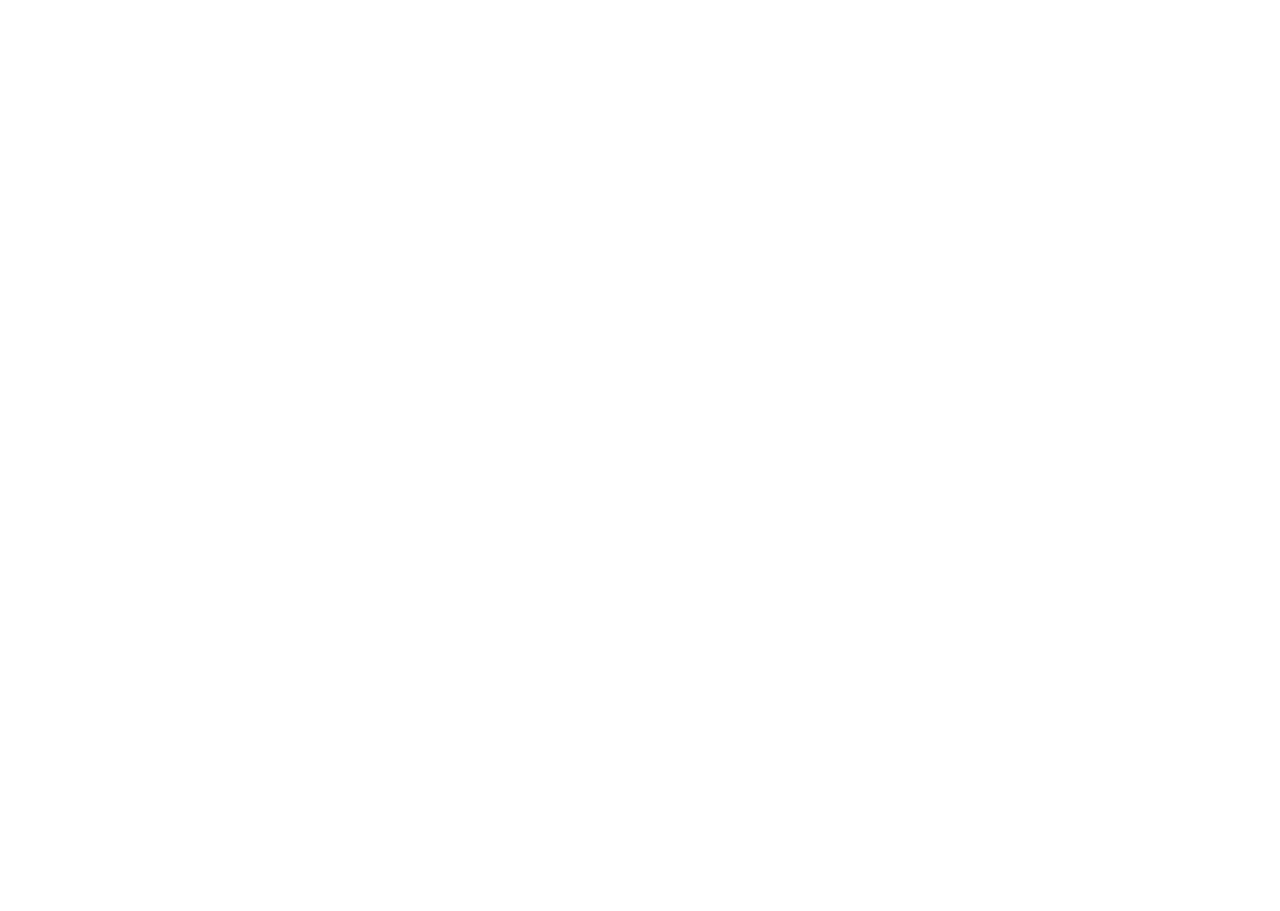
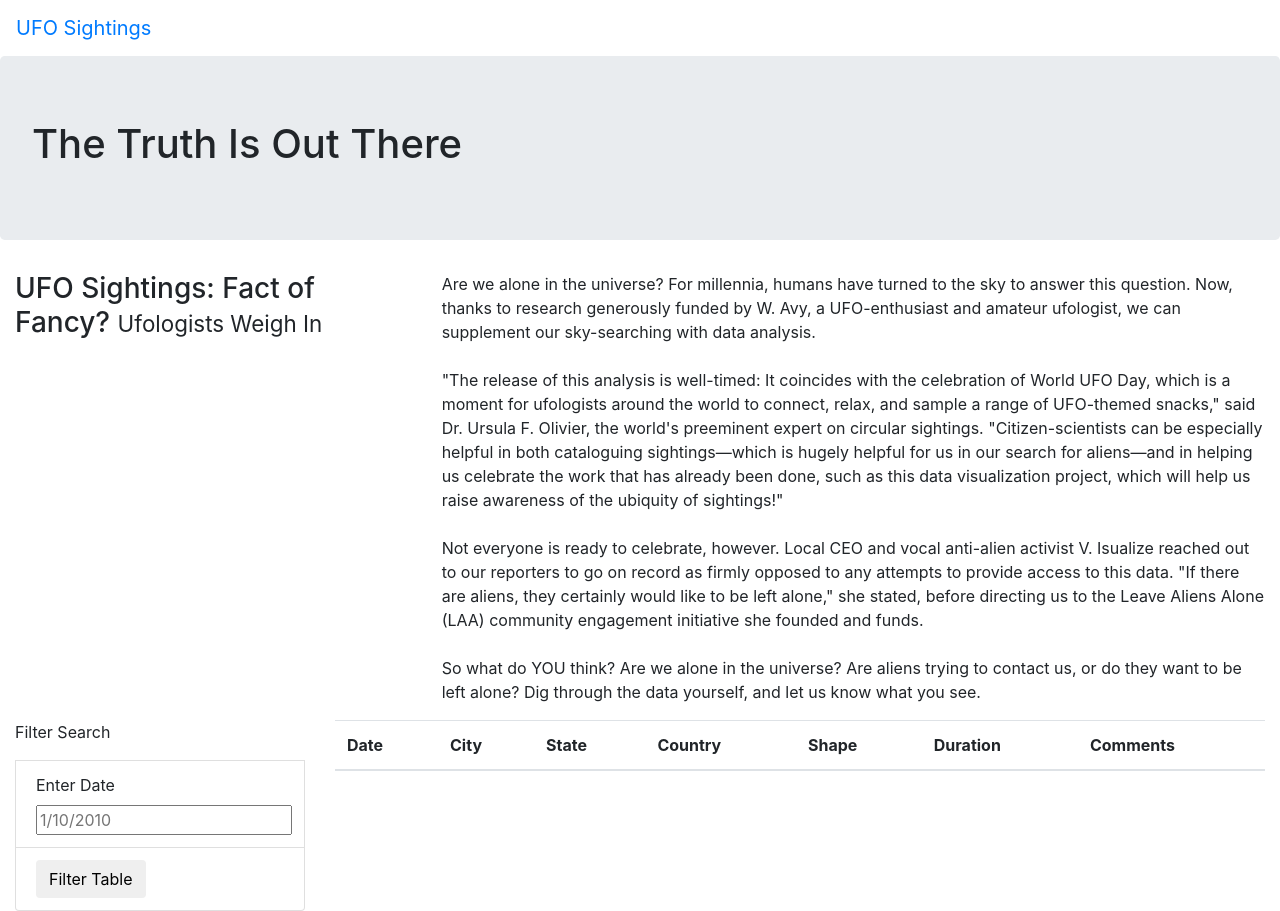
Before and after one commit to AnnaS0272/UFOs, a plain HTML site: page index.html in a window 1280 px wide. Before the commit the page ends 800 px from the top, so only its background shows below. Drawn offline with nearby package versions, Linux system fonts and the light colour scheme.

Commit message:
Adding changes

```diff
--- a/index.html
+++ b/index.html
@@ -3,9 +3,75 @@
 <head>
     <meta charset="UTF-8">
     <meta name="viewport" content="width=device-width, initial-scale=1.0">
-    <title>Document</title>
+    <title>UFO Finder</title>
+        <link
+        rel="stylesheet"
+        href="https://maxcdn.bootstrapcdn.com/bootstrap/4.0.0/css/bootstrap.min.css"
+        integrity="sha384-Gn5384xqQ1aoWXA+058RXPxPg6fy4IWvTNh0E263XmFcJlSAwiGgFAW/dAiS6JXm"
+        crossorigin="anonymous"
+        />
+        <link rel="stylesheet" href="static/css/style.css">
 </head>
 <body>
+    <div class="wrapper">
+        <nav class="navbar navbar-expand-lg">
+            <a class="navbar-brand" href="index.html">UFO Sightings</a>
+        </nav>
+        <div class="jumbotron">
+            <h1>The Truth Is Out There</h1>
+          </div>
+          <div class="container-fluid">
+            <div class="row">
+              <div class="col-md-4">
+                <h3>UFO Sightings: Fact of Fancy? <small>Ufologists Weigh In</small></h3>
+              </div>
+              <div class="col-md-8">
+                <p>
+                  Are we alone in the universe? For millennia, humans have turned to the sky to answer this question. Now, thanks to research generously funded by W. Avy, a UFO-enthusiast and amateur ufologist, we can supplement our sky-searching with data analysis.<br><br>"The release of this analysis is well-timed: It coincides with the celebration of World UFO Day, which is a moment for ufologists around the world to connect, relax, and sample a range of UFO-themed snacks," said Dr. Ursula F. Olivier, the world's preeminent expert on circular sightings. "Citizen-scientists can be especially helpful in both cataloguing sightings—which is hugely helpful for us in our search for aliens—and in helping us celebrate the work that has already been done, such as this data visualization project, which will help us raise awareness of the ubiquity of sightings!"<br><br>Not everyone is ready to celebrate, however. Local CEO and vocal anti-alien activist V. Isualize reached out to our reporters to go on record as firmly opposed to any attempts to provide access to this data. "If there are aliens, they certainly would like to be left alone," she stated, before directing us to the Leave Aliens Alone (LAA) community engagement initiative she founded and funds.<br><br>So what do YOU think? Are we alone in the universe? Are aliens trying to contact us, or do they want to be left alone? Dig through the data yourself, and let us know what you see.
 
+
+                </p>
+              </div>
+            </div>
+          </div>
+          <div class="container-fluid">
+            <div class="row">
+              <div class="col-md-3">
+                <form>
+                    <p>Filter Search</p>
+                </form>
+                <ul class="list-group">
+
+                </ul>
+                <li class="list-group-item">
+                    <label for="date">Enter Date</label>
+                    <input type="text" placeholder="1/10/2010" id="datetime" />
+                </li>
+                <li class="list-group-item">
+                    <button id="filter-btn" type="button" class="btn btn-default">Filter Table</button>
+                </li>
+
+
+              </div>
+              <div class="col-md-9">
+                <table class="table table-striped">
+                  <thead>
+                    <tr>
+                        <th>Date</th>
+                        <th>City</th>
+                        <th>State</th>
+                        <th>Country</th>
+                        <th>Shape</th>
+                        <th>Duration</th>
+                        <th>Comments</th>
+                    </tr>
+                  </thead>
+                  <tbody></tbody>
+                </table>
+              </div>
+            </div>
+          </div>
+        </div>
+	</div>
 </body>
 </html>
```
Also changed, not shown: static/js/app.js (+25 -0 lines).
